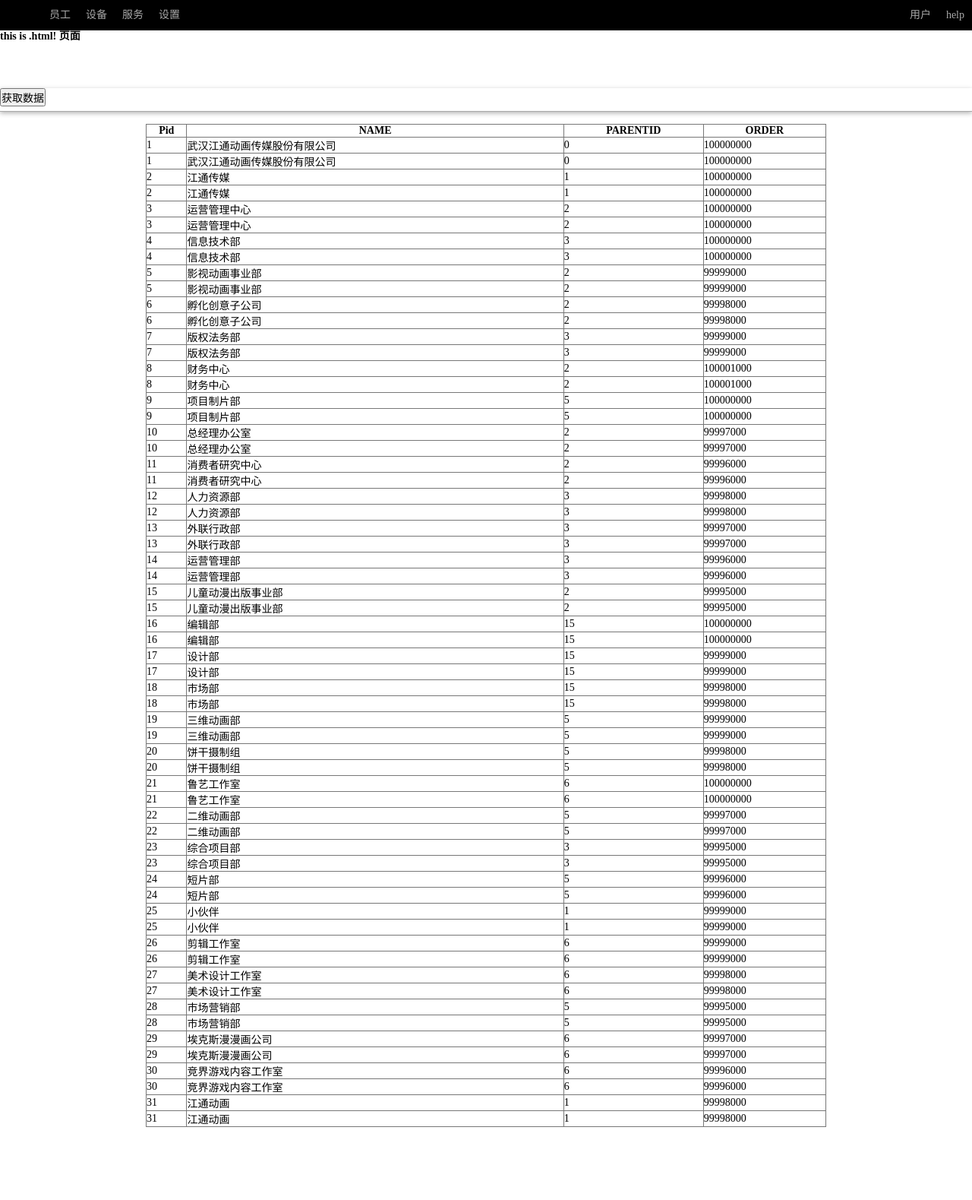
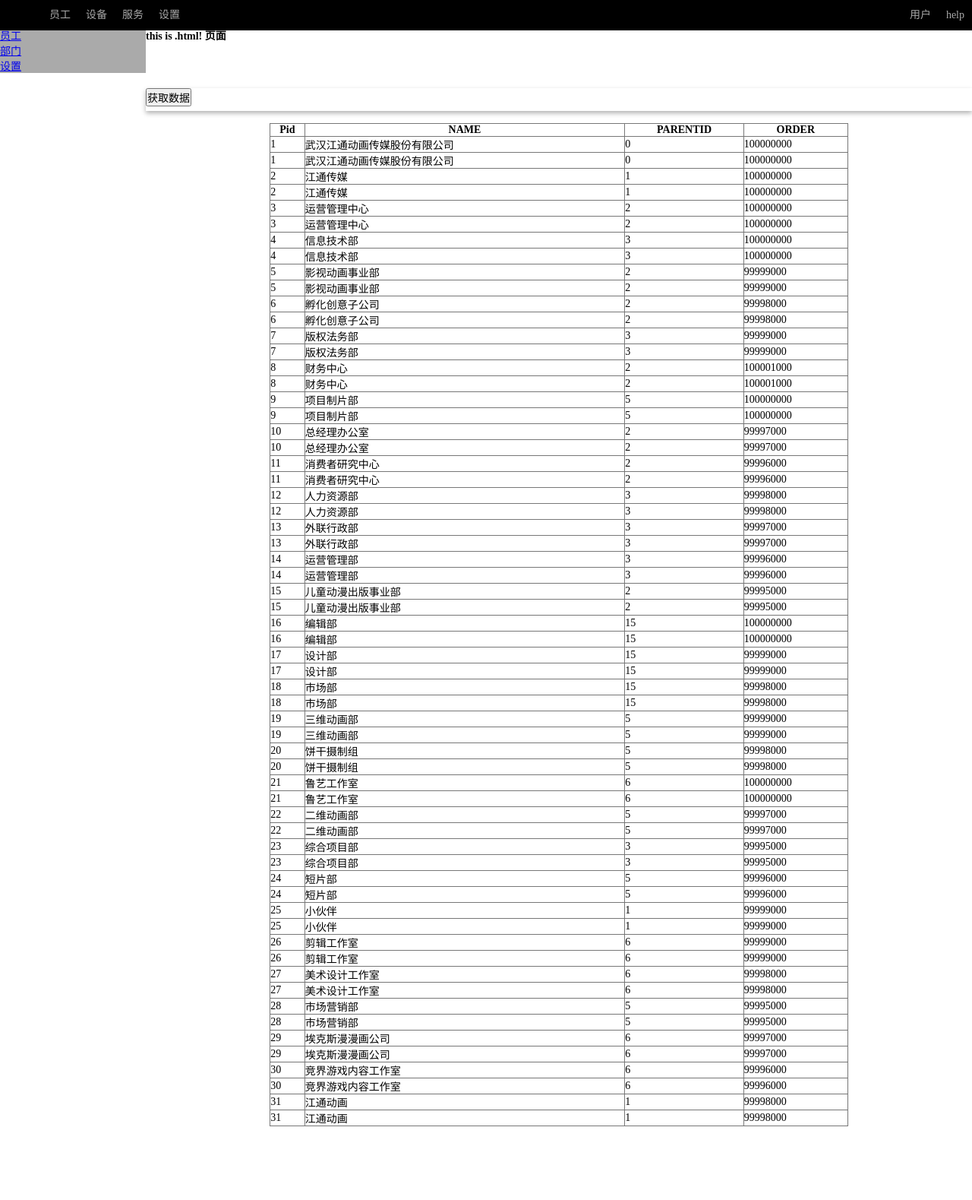
Before and after one commit to linuxsjun/stfdjg, a Django app: page /view/ in a window 1280 px wide. Shown: the whole page at 76% size. After the commit the page ends 1482 px from the top, so only its background shows below. Run offline with Django 3.2, Linux system fonts and the light colour scheme; data comes from the database, SQL or seed files in the repository; both versions use the stored data as it was after the commit.

Commit message:
update UI

```diff
--- a/static/css/view_hr_list.css
+++ b/static/css/view_hr_list.css
@@ -1,6 +1,18 @@
 @charset "utf-8";
 /* CSS Document */
 *{margin: 0px;padding: 0px;}
+
+.view_menu{
+    float: left;
+    width: 15%;
+    height: 100%;
+    background: #aaaaaa;
+}
+
+.view_form{
+    float: right;
+    width: 85%;
+}
 
 .header{
     height: 80px;
@@ -9,8 +21,8 @@
 
 .cmd_nav{
     height: 30px;
-    border-bottom: 1px solid darkgrey;
-    box-shadow: 0 2px 6px 0 rgba(0,0,0,.3);
+    /*border-bottom: 1px solid darkgrey;*/
+    box-shadow: 0 3px 6px 0 rgba(0,0,0,.3);
 }
 
 context{
--- a/templates/base_conf.html
+++ b/templates/base_conf.html
@@ -7,10 +7,10 @@
 {% block mainbody %}
     <div class="context">
         <div class="head_form">
-            <p>head_form</p>
+
         </div>
         <div class="nave_form">
-            <p>nave_form</p>
+
         </div>
         <div class="context_form">
             <p>context_form</p>
@@ -20,7 +20,7 @@
         </form>
         </div>
         <div class="foot_form">
-            <p>foot_form</p>
+
         </div>
     </div>
 {% endblock %}
--- a/templates/view_hr_list.html
+++ b/templates/view_hr_list.html
@@ -5,6 +5,14 @@
 {% endblock styecss %}
 
 {% block mainbody %}
+    <div class="view_menu">
+        <ul>
+            <li><a href="#">员工</a></li>
+            <li><a href="#">部门</a></li>
+            <li><a href="#">设置</a></li>
+        </ul>
+    </div>
+    <div class="view_form">
         <div class="header">
         <h3>{{ hello }}</h3>
     </div>
@@ -34,4 +42,5 @@
         <div class="footbar">
 
         </div>
+    </div>
 {% endblock %}
```
Also changed, not shown: db.sqlite3. Lines whose indentation alone changed are shown as unchanged.
